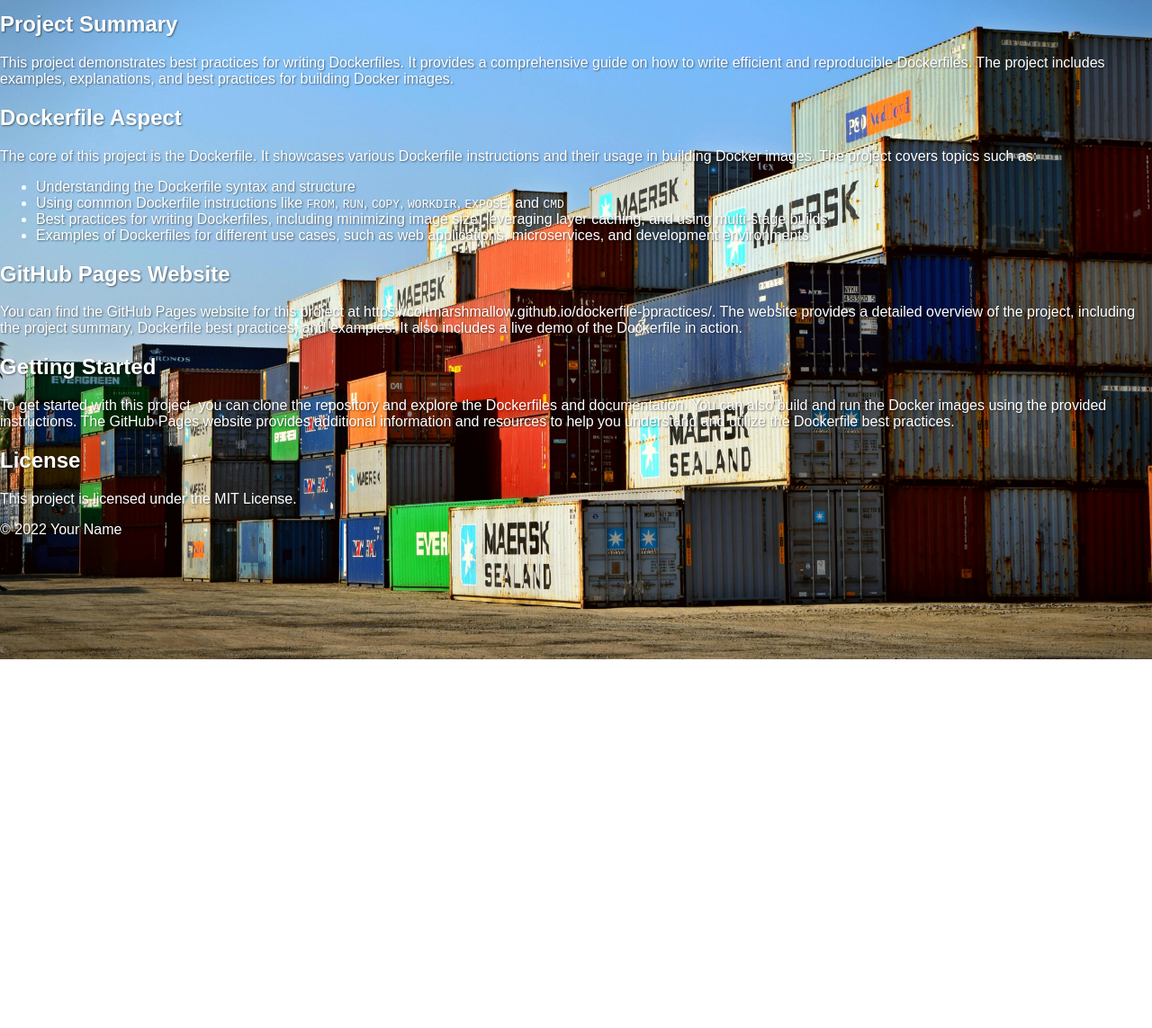
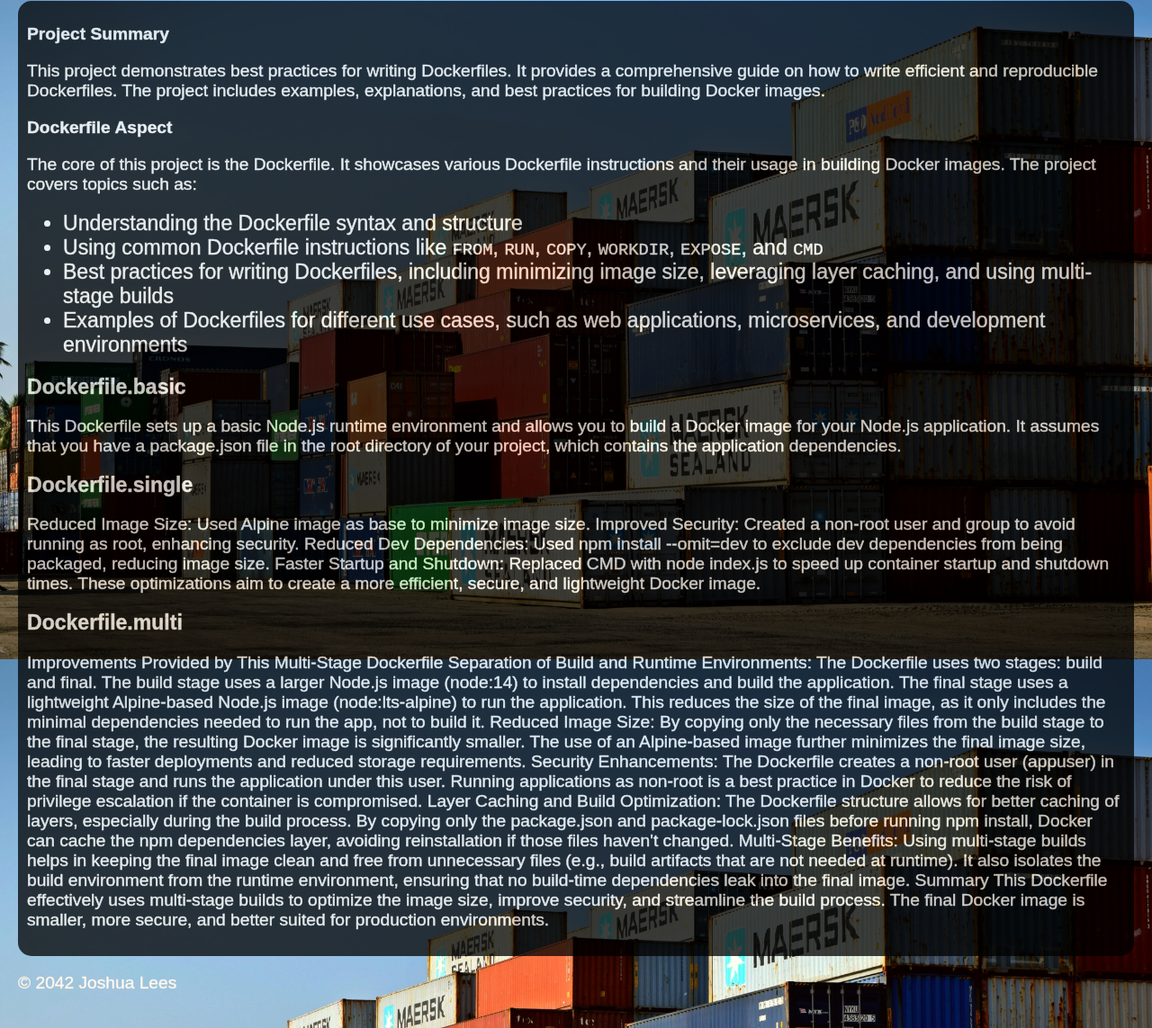
Before and after one commit to coltmarshmallow/dockerfile-bpractices, a plain HTML site: page docs/index.html in a window 1280 px wide. Shown: the part 67-1210 px from the top of the page at 90% size. Before the commit the page ends 800 px from the top, so only its background shows below. Drawn offline with Linux system fonts and the light colour scheme.

Commit message:
update documentation

```diff
--- a/docs/index.html
+++ b/docs/index.html
@@ -3,35 +3,7 @@
 <head>
   <meta charset="UTF-8">
   <title>Dockerfile Best Practices</title>
-  <style>
-    body {
-      margin: 0;
-      padding: 0;
-      background-image: url("images/containers.jpg");
-      background-repeat: no-repeat;
-      background-size: 100% 100%;
-      background-position: center center;
-      background-attachment: fixed;
-      color: white;
-      font-family: Arial, sans-serif;
-      text-shadow: 1px 1px 2px rgba(0, 0, 0, 0.5);
-    }
-
-    h1, h2, p, ul, li {
-      color: white;
-      text-shadow: 1px 1px 2px rgba(0, 0, 0, 0.5);
-    }
-
-    a {
-      color: white;
-      text-decoration: none;
-      text-shadow: 1px 1px 2px rgba(0, 0, 0, 0.5);
-    }
-
-    a:hover {
-      text-decoration: underline;
-    }
-  </style>
+  <link rel="stylesheet" href="style.css">
 </head>
 <body>
   <header>
@@ -56,23 +28,54 @@
     </section>
 
     <section>
-      <h2>GitHub Pages Website</h2>
-      <p>You can find the GitHub Pages website for this project at <a href="https://coltmarshmallow.github.io/dockerfile-bpractices/">https://coltmarshmallow.github.io/dockerfile-bpractices/</a>. The website provides a detailed overview of the project, including the project summary, Dockerfile best practices, and examples. It also includes a live demo of the Dockerfile in action.</p>
+      <h2><a href="https://github.com/coltmarshmallow/dockerfile-bpractices/blob/main/Docker/Dockerfile.basic">Dockerfile.basic</a></h2>
+      <p>This Dockerfile sets up a basic Node.js runtime environment and allows you to build a Docker image for your Node.js application. It assumes that you have a package.json file in the root directory of your project, which contains the application dependencies.</p>
     </section>
 
     <section>
-      <h2>Getting Started</h2>
-      <p>To get started with this project, you can clone the repository and explore the Dockerfiles and documentation. You can also build and run the Docker images using the provided instructions. The GitHub Pages website provides additional information and resources to help you understand and utilize the Dockerfile best practices.</p>
-    </section>
+        <h2><a href="https://github.com/coltmarshmallow/dockerfile-bpractices/blob/main/Docker/Dockerfile.single">Dockerfile.single</a></h2>
 
-    <section>
-      <h2>License</h2>
-      <p>This project is licensed under the <a href="LICENSE">MIT License</a>.</p>
-    </section>
+          <p>Reduced Image Size: Used Alpine image as base to minimize image size.
+          Improved Security: Created a non-root user and group to avoid running as root, enhancing security.
+          Reduced Dev Dependencies: Used npm install --omit=dev to exclude dev dependencies from being packaged, reducing image size.
+          Faster Startup and Shutdown: Replaced CMD with node index.js to speed up container startup and shutdown times.
+          These optimizations aim to create a more efficient, secure, and lightweight Docker image.</p>
+      </section>
+
+      <section>
+        <h2><a href="https://github.com/coltmarshmallow/dockerfile-bpractices/blob/main/Docker/Dockerfile.multi">Dockerfile.multi</a></h2>
+        <p>Improvements Provided by This Multi-Stage Dockerfile
+
+          Separation of Build and Runtime Environments:
+              The Dockerfile uses two stages: build and final.
+              The build stage uses a larger Node.js image (node:14) to install dependencies and build the application.
+              The final stage uses a lightweight Alpine-based Node.js image (node:lts-alpine) to run the application.
+              This reduces the size of the final image, as it only includes the minimal dependencies needed to run the app, not to build it.
+
+          Reduced Image Size:
+              By copying only the necessary files from the build stage to the final stage, the resulting Docker image is significantly smaller.
+              The use of an Alpine-based image further minimizes the final image size, leading to faster deployments and reduced storage requirements.
+
+          Security Enhancements:
+              The Dockerfile creates a non-root user (appuser) in the final stage and runs the application under this user.
+              Running applications as non-root is a best practice in Docker to reduce the risk of privilege escalation if the container is compromised.
+
+          Layer Caching and Build Optimization:
+              The Dockerfile structure allows for better caching of layers, especially during the build process.
+              By copying only the package.json and package-lock.json files before running npm install, Docker can cache the npm dependencies layer, avoiding reinstallation if those files haven't changed.
+
+          Multi-Stage Benefits:
+              Using multi-stage builds helps in keeping the final image clean and free from unnecessary files (e.g., build artifacts that are not needed at runtime).
+              It also isolates the build environment from the runtime environment, ensuring that no build-time dependencies leak into the final image.
+
+      Summary
+
+      This Dockerfile effectively uses multi-stage builds to optimize the image size, improve security, and streamline the build process. The final Docker image is smaller, more secure, and better suited for production environments. </p>
+      </section>
   </main>
 
   <footer>
-    <p>&copy; 2022 Your Name</p>
+    <p>&copy; 2042 Joshua Lees</p>
   </footer>
 </body>
 </html>
--- a/docs/style.css
+++ b/docs/style.css
@@ -1,41 +1,36 @@
 body {
-    font-family: Arial, sans-serif;
   margin: 0;
   padding: 0;
-  }
-
-  header {
-    background-color: #333;
-    color: #fff;
+  background-image: url("images/containers.jpg");
+  background-repeat: no-repeat;
+  background-size: 100% 100%;
+  background-position: center center;
+  background-attachment: fixed;
+  color: white;
+  font-family: Arial, sans-serif;
+  -webkit-text-stroke-color: antiquewhite;
+  -webkit-text-stroke-width: 0.5px;
   padding: 20px;
 }
 
-  h1 {
-    margin: 0;
+main {
+  background-color: rgb(0, 0, 0);
+  opacity: 0.75;
+  border-radius: 15px 15px 15px 15px;
+  padding: 10px;
 }
 
-  main {
-    padding: 20px;
+h1, h2, p, ul, li {
+  color: white;
+  font-size: larger;
 }
 
-  section {
-    margin-bottom: 20px;
+a {
+  color: white;
+  text-decoration: none;
+  font-size: larger;
 }
 
-  h2 {
-    margin-top: 20px;
+a:hover {
+  text-decoration: underline;
 }
-
-  ul, ol {
-    margin-left: 20px;
-  }
-
-  li {
-    margin-bottom: 10px;
-  }
-
-  footer {
-    background-color: #333;
-    color: #fff;
-    padding: 20px;
-  }
```
Also changed, not shown: 1 other file. Lines whose indentation alone changed are shown as unchanged.
